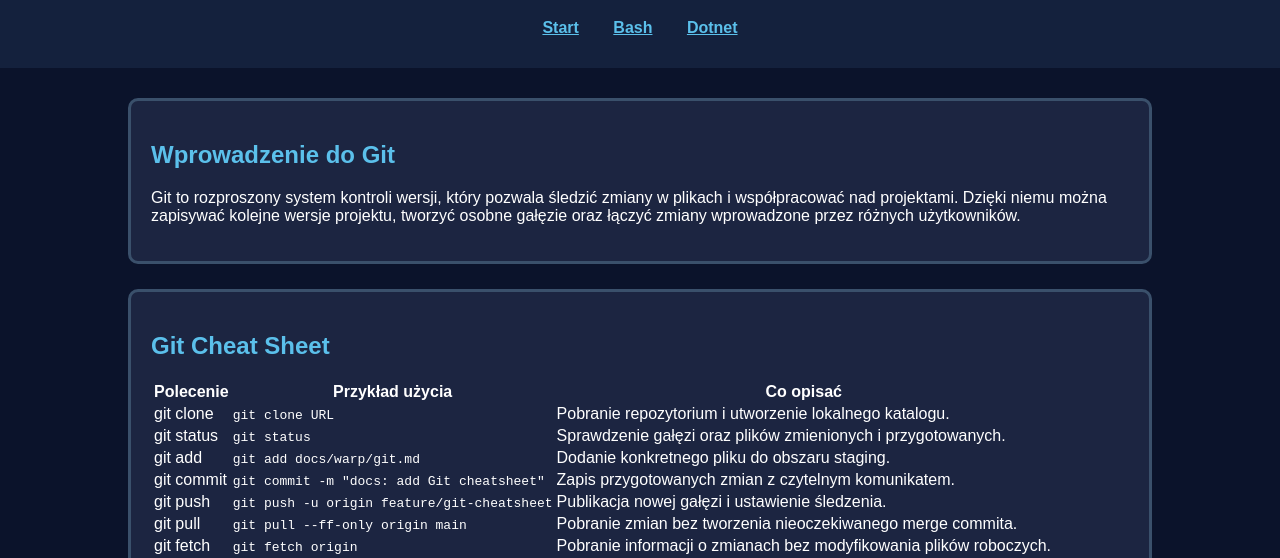
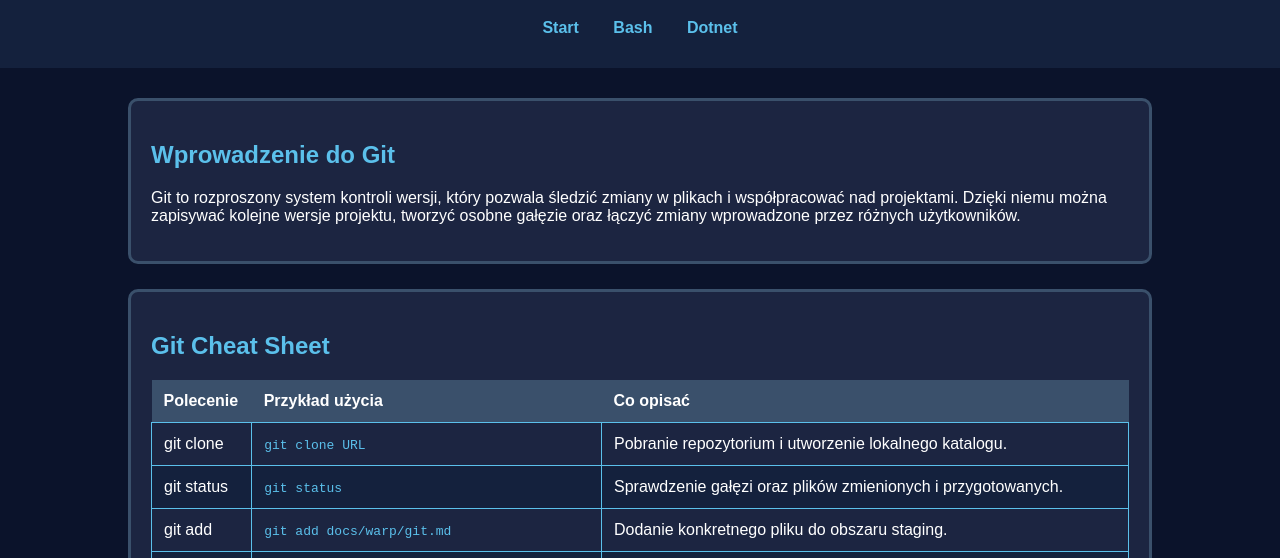
Before and after one commit to KopernikBB95/student-it-knowledge-base, a plain HTML site: page pages/git.html in a window 1280 px wide. Shown: the part 242-800 px from the top of the page. Drawn offline with Linux system fonts and the light colour scheme.

Commit message:
feat: changed css a bit

```diff
--- a/styles.css
+++ b/styles.css
@@ -6,7 +6,6 @@ body {
     background-color: #0b132b;
     color: #ffffff;
 }
-
 /* Nagłówek */
 header {
     background-color: #1c2541;
@@ -15,42 +14,35 @@ header {
     padding: 25px;
     border-bottom: 4px solid #5bc0eb;
 }
-
 header h1 {
     font-size: 36px;
 }
-
 /* Nawigacja */
 nav {
     background-color: #14213d;
     text-align: center;
     padding: 15px;
 }
-
 nav ul {
     padding: 0;
 }
-
 nav li {
     display: inline;
     margin: 15px;
 }
-
 nav a {
     color: #5bc0eb;
     font-weight: bold;
+    text-decoration: none;
 }
-
 nav a:hover {
     color: white;
 }
-
 /* Główna zawartość */
 main {
     width: 80%;
     margin: 30px auto;
 }
-
 /* Sekcje */
 section {
     background-color: #1c2541;
@@ -59,26 +51,22 @@ section {
     padding: 20px;
     margin-bottom: 25px;
 }
-
 section h2 {
     color: #5bc0eb;
 }
-
 /* Listy */
 li {
     margin-bottom: 10px;
 }
-
 /* Linki w sekcjach */
 section a {
     color: #5bc0eb;
+    text-decoration: none;
 }
-
 section a:hover {
     color: white;
     text-decoration: underline;
 }
-
 /* Stopka */
 footer {
     background-color: #1c2541;
@@ -87,3 +75,32 @@ footer {
     padding: 15px;
     border-top: 4px solid #5bc0eb;
 }
+/* Tabela */
+table {
+    width: 100%;
+    border-collapse: collapse;
+    margin: 20px 0;
+}
+/* Nagłówki */
+th {
+    background-color: #3a506b;
+    color: white;
+    padding: 12px;
+    text-align: left;
+}
+/* Komórki */
+td {
+    padding: 12px;
+    border: 1px solid #5bc0eb;
+}
+/* Kolory wierszy */
+tr:nth-child(even) {
+    background-color: #1c2541;
+}
+tr:nth-child(odd) {
+    background-color: #14213d;
+}
+/* Polecenia Git */
+td code {
+    color: #5bc0eb;
+}
```
